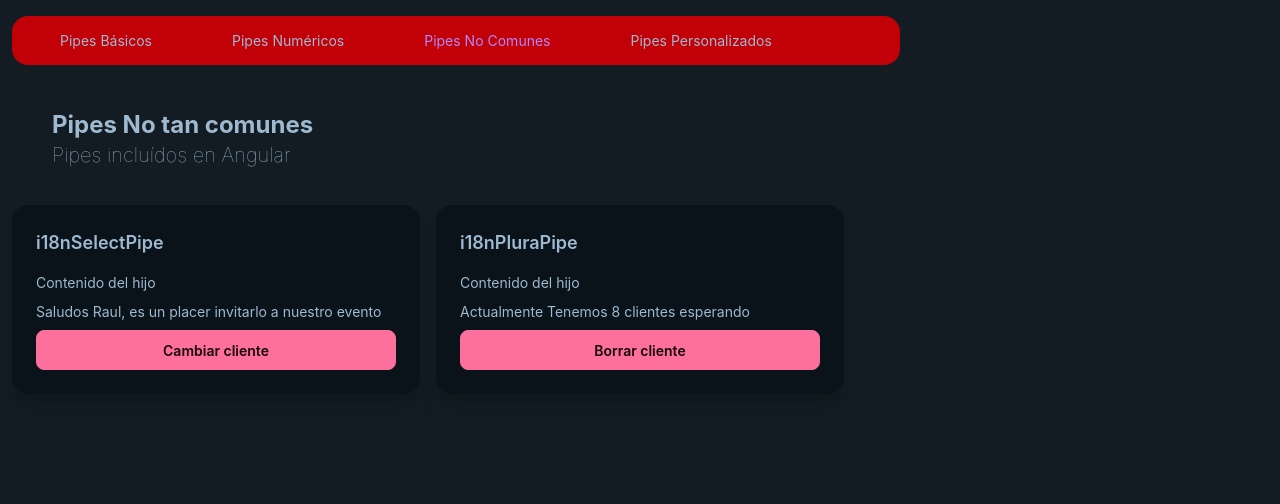
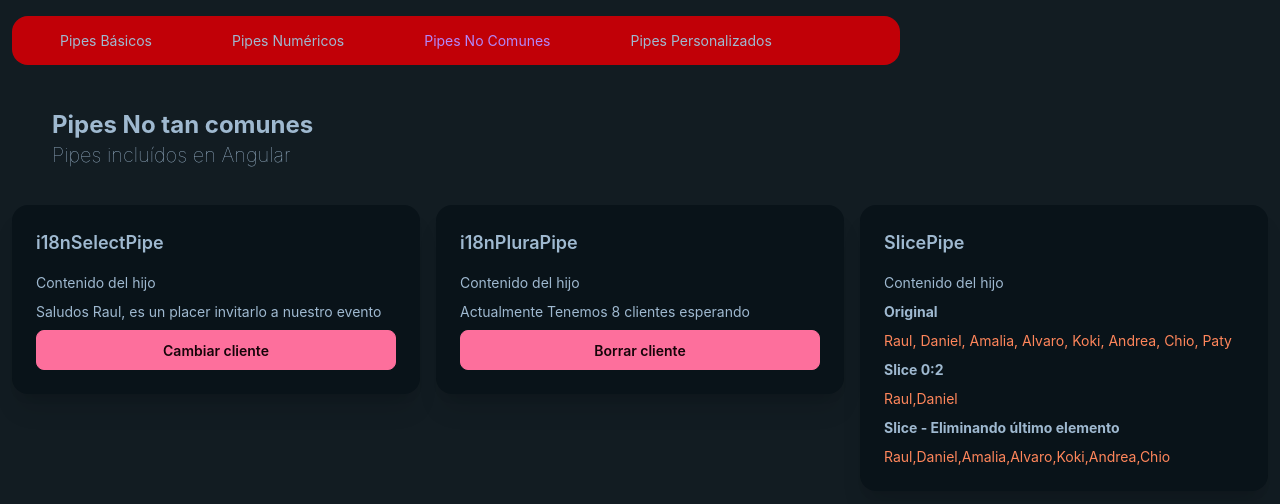
Before and after one commit to raulsr92/project-raulsanz-pipes, an Angular app: page /uncommon in a window 1280 px wide. Shown: the top 504 px of the page. Built offline with nearby package versions, Linux system fonts and the light colour scheme.

Commit message:
Clase 159 Slice Pipe

```diff
--- a/src/app/pages/uncommon-page/uncommon-page.html
+++ b/src/app/pages/uncommon-page/uncommon-page.html
@@ -31,4 +31,19 @@
 
   </app-card>
 
+
+  <app-card title="SlicePipe">
+
+    <b>Original</b>
+    <p class="text-primary">
+      {{clients().join(', ')}}
+    </p>
+
+    <b>Slice 0:2</b>
+    <p class="text-primary">{{clients() | slice:0:2  }}</p>
+
+    <b>Slice - Eliminando último elemento </b>
+    <p class="text-primary">{{clients() | slice:0:-1 }}</p>
+  </app-card>
+
 </div>
--- a/src/app/pages/uncommon-page/uncommon-page.ts
+++ b/src/app/pages/uncommon-page/uncommon-page.ts
@@ -1,6 +1,6 @@
 import { Component, signal } from '@angular/core';
 import { Card } from '../../components/card/card';
-import { I18nSelectPipe, I18nPluralPipe } from '@angular/common';
+import { I18nSelectPipe, I18nPluralPipe, SlicePipe } from '@angular/common';
 
 const cliente1={
   name: 'Raul',
@@ -18,7 +18,7 @@ const cliente2={
 
 @Component({
   selector: 'app-uncommon-page',
-  imports: [Card, I18nSelectPipe, I18nPluralPipe],
+  imports: [Card, I18nSelectPipe, I18nPluralPipe, SlicePipe],
   templateUrl: './uncommon-page.html',
 })
 export default class UncommonPage {
```
